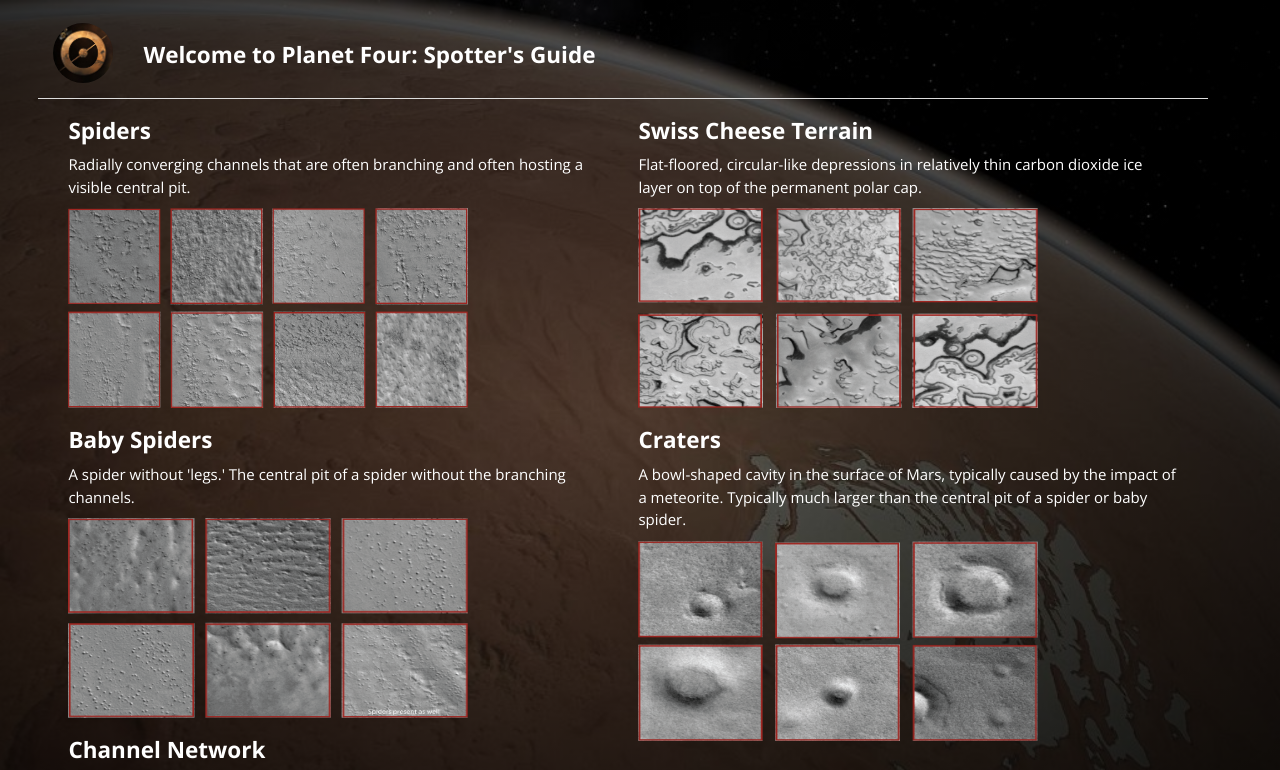
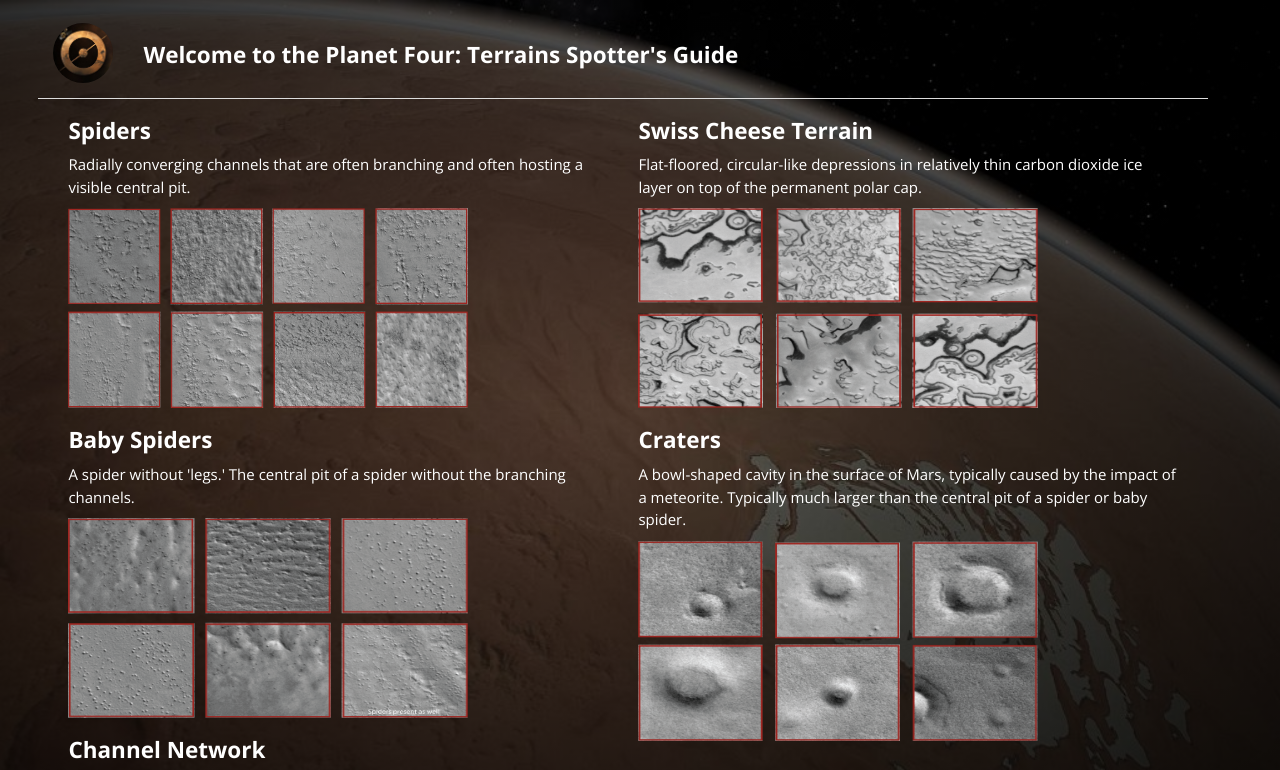
Before and after one commit to simoneduca/planet-four, a website: page public/index.html in a window 1280 px wide. Shown: the top 770 px of the page. Drawn offline with nearby package versions, Linux system fonts and the light colour scheme; files whose address does not match are found by name.

Commit message:
Update title

```diff
--- a/public/index.html
+++ b/public/index.html
@@ -21,7 +21,7 @@
     <div class="container">
         <div class="header row">
             <img id="logo" class="col-md-4" src="img/logo.jpeg">
-                <h2 class="col-md-8">Welcome to Planet Four: Spotter's Guide</h2>
+            <h2 class="col-md-8">Welcome to the Planet Four: Terrains Spotter's Guide</h2>
         </div>
         <div class="col-md-6">
             <h2>Spiders</h2>
```
Lines whose indentation alone changed are shown as unchanged.
